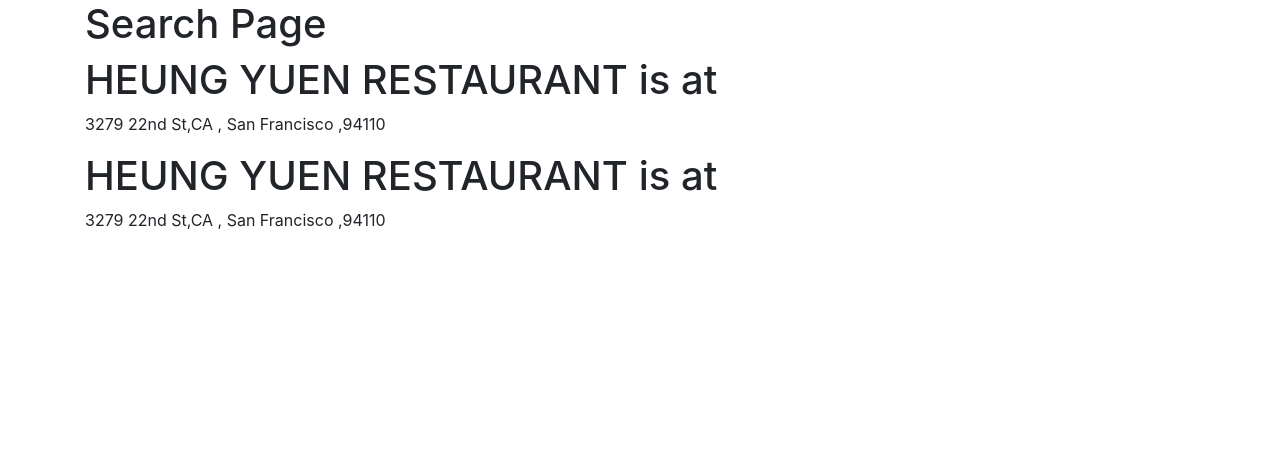
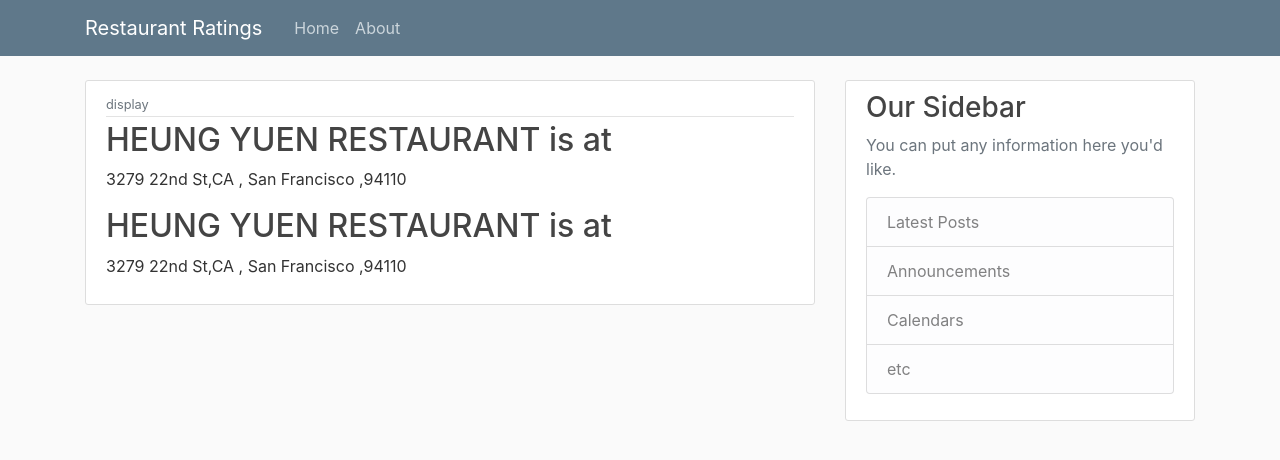
Before and after one commit to Ivanpalalia/Project_2, a Flask app: page /search in a window 1280 px wide. Shown: the top 460 px of the page. Run offline with Flask 2, Linux system fonts and the light colour scheme; some libraries are stand-ins or nearby versions.

Commit message:
updated app.py, layout.html,search.html, added main.css

```diff
--- a/app.py
+++ b/app.py
@@ -1,24 +1,15 @@
 # Import Dependencies
-from flask import Flask, render_template, redirect
+from flask import Flask, render_template, redirect , url_for, jsonify
 from flask_pymongo import PyMongo
+from bson.json_util import dumps
 #import scrape_mars
 import os
-
-
-
-
 # Create an instance of Flask app
 app = Flask(__name__)
 
-# Use flask_pymongo to set up mongo connection locally
-#mongo = pymongo.MongoClient('mongodb+srv://user1:Test1234@cluster0-hbedt.mongodb.net/restaurantratings?retryWrites=true&w=majority', maxPoolSize=50, connect=False)
-#app.config["MONGO_URI"] = "mongodb+srv://user1:Test1234@cluster0-hbedt.mongodb.net/restaurantratings?retryWrites=true&w=majority"
-#mongo = PyMongo(app)
-#col_results = json.loads(dumps(col.find().limit(5).sort("time", -1)))
-#db = pymongo.database.Database(mongo, 'restaurantratings')
-#col = pymongo.collection.Collection(db, 'restaurantscore')
-# Create route that renders index.html template and finds documents from mongo
-#restaurant_info = mongo.db.restaurantratings.find_one()
+app.config['MONGO_URI']="mongodb+srv://user1:Test1234@cluster0-hbedt.mongodb.net/restaurantratings?retryWrites=true&w=majority"
+mongo1 = PyMongo(app)
+rest_info= mongo1.db.restaurantscore
 restaurant_info=[
     {
         "business_id": "1000",
@@ -72,22 +63,31 @@
 
     # Find data
 
-    print(restaurant_info)
+    #print(restaurant_info)
     # Return template and data
     return render_template("index.html", restaurant_info = restaurant_info)
 
 # Route that will trigger scrape function
+
+@app.route("/getallbusiness", methods= ['GET'])
+def getAllBusiness():
+
+
+    #rest_info= mongo1.restaurantscore.find()
+    resp = dumps(rest_info.find())
+    print(resp[0])
+    return resp
+
+@app.route("/getbusiness/<id>", methods= ['GET'])
+def getOneBusiness(id):
+    #rest_info= mongo1.restaurantscore.find_one({'id':ObjectId(id)})
+    resp = dumps(rest_info.find_one({'_id':ObjectId(id)}))
+    return resp
+
 @app.route("/search")
 def search():
-
-
-
-    #restaurant_info = mongo.db.restaurantratings
-
-    #restaurant_info.update({}, restaurant_info, upsert=True)
-
-    return  render_template("search.html", restaurant_info = restaurant_info)
-
+    title = "Search you favorite restaurant"
+    return  render_template("search.html", restaurant_info = restaurant_info, title= title )
 
 @app.route("/mapsui")
 def mapsui():
--- a/templates/layout.html
+++ b/templates/layout.html
@@ -7,14 +7,52 @@
 
     <!-- Bootstrap CSS -->
     <link rel="stylesheet" href="https://stackpath.bootstrapcdn.com/bootstrap/4.3.1/css/bootstrap.min.css" integrity="sha384-ggOyR0iXCbMQv3Xipma34MD+dH/1fQ784/j6cY/iJTQUOhcWr7x9JvoRxT2MZw1T" crossorigin="anonymous">
+    <link rel="stylesheet" type="text/css" href="{{url_for('static', filename='css/main.css')}}">
     {%if   title%}
     <title>{{title}}</title>
     {%endif%}
 </head>
 <body>
-    <div class="container">
-        {% block searchcontent %} {% endblock %}
-    </div>
+    <header class="site-header">
+    <nav class="navbar navbar-expand-md navbar-dark bg-steel fixed-top">
+        <div class="container">
+          <a class="navbar-brand mr-4" href="/">Restaurant Ratings</a>
+          <button class="navbar-toggler" type="button" data-toggle="collapse" data-target="#navbarToggle" aria-controls="navbarToggle" aria-expanded="false" aria-label="Toggle navigation">
+            <span class="navbar-toggler-icon"></span>
+          </button>
+          <div class="collapse navbar-collapse" id="navbarToggle">
+            <div class="navbar-nav mr-auto">
+              <a class="nav-item nav-link" href="/">Home</a>
+              <a class="nav-item nav-link" href="/about">About</a>
+            </div>
+            <!-- Navbar Right Side -->
+
+          </div>
+        </div>
+      </nav>
+    </header>
+    <main role="main" class="container">
+        <div class="row">
+          <div class="col-md-8">
+            {% block searchcontent %} {% endblock %}
+
+          </div>
+          <div class="col-md-4">
+            <div class="content-section">
+              <h3>Our Sidebar</h3>
+              <p class='text-muted'>You can put any information here you'd like.
+                <ul class="list-group">
+                  <li class="list-group-item list-group-item-light">Latest Posts</li>
+                  <li class="list-group-item list-group-item-light">Announcements</li>
+                  <li class="list-group-item list-group-item-light">Calendars</li>
+                  <li class="list-group-item list-group-item-light">etc</li>
+                </ul>
+              </p>
+            </div>
+          </div>
+        </div>
+      </main>
+
 
     <!-- Optional JavaScript -->
     <!-- jQuery first, then Popper.js, then Bootstrap JS -->
--- a/templates/search.html
+++ b/templates/search.html
@@ -1,11 +1,22 @@
 {% extends "layout.html"%}
 {% block searchcontent %}
-    <h1> Search Page</h1>
-    {%for info in restaurant_info%}
 
-        <h1>{{info.business_name}} is at </h1>
-        <p>{{info.business_address}},{{info.business_state}} , {{info.business_city}} ,{{info.business_postal_code}} </p>
 
-    {%endfor%}
+
+    <article class="media content-section">
+        <div class="media-body">
+          <div class="article-metadata">
+
+            <small class="text-muted">display</small>
+          </div>
+          {%for info in restaurant_info%}
+          <h2><a class="article-title" href="#">{{info.business_name}} is at </a></h2>
+          <p class="article-content">{{info.business_address}},{{info.business_state}} , {{info.business_city}} ,{{info.business_postal_code}} </p>
+          {%endfor%}
+        </div>
+      </article>
+
+
+
 
 {% endblock searchcontent %}
```
